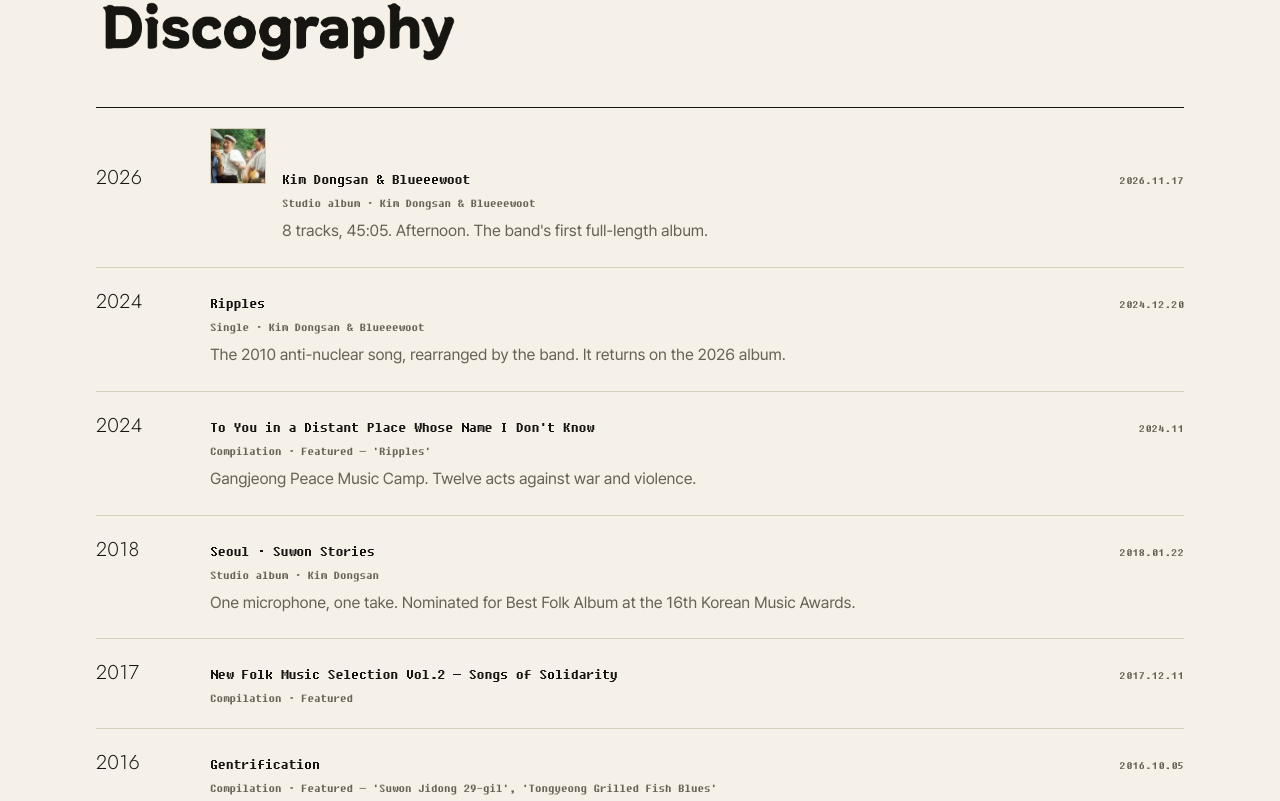
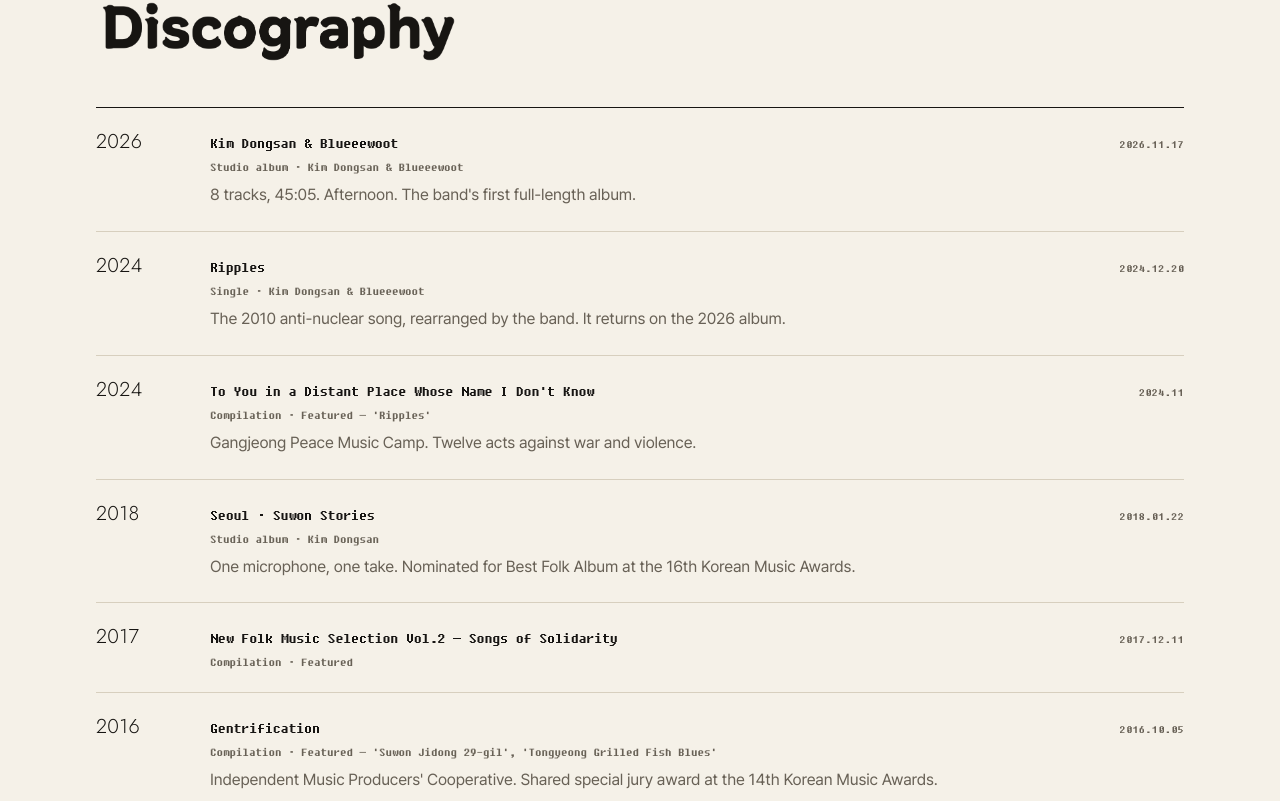
Before and after one commit to hwangtab/kimdongsan, a Next.js app: page /en/about in a window 1280 px wide. Shown: the part 2479-3280 px from the top of the page. Built offline with nearby package versions, Linux system fonts and the light colour scheme; a web font is replaced by a local one.

Commit message:
fix(about): 디스코그래피 썸네일 제거, 행 정렬 통일
2026 행에만 있던 56px 커버가 제목을 밀고 기준선을 깨뜨려 삭제.

```diff
--- a/app/[locale]/about/page.tsx
+++ b/app/[locale]/about/page.tsx
@@ -133,16 +133,6 @@ export default async function AboutPage({
               className="grid gap-2 border-b border-line py-5 md:grid-cols-[82px_1fr_auto] md:items-baseline md:gap-8"
             >
               <p className="latin text-xl font-light">{release.year}</p>
-              <div className="flex items-baseline gap-4">
-                {release.art && (
-                  <Image
-                    src={release.art}
-                    alt=""
-                    width={56}
-                    height={56}
-                    className="hidden h-14 w-14 border border-line object-cover sm:block"
-                  />
-                )}
               <div>
                 <p className="font-medium tracking-[-0.01em]">
                   {t(locale, {
@@ -159,7 +149,6 @@ export default async function AboutPage({
                     {t(locale, { ko: release.note, en: release.noteEn })}
                   </p>
                 )}
-                </div>
               </div>
               <p className="mono text-muted">{release.date}</p>
             </div>
```
Lines whose indentation alone changed are shown as unchanged.
